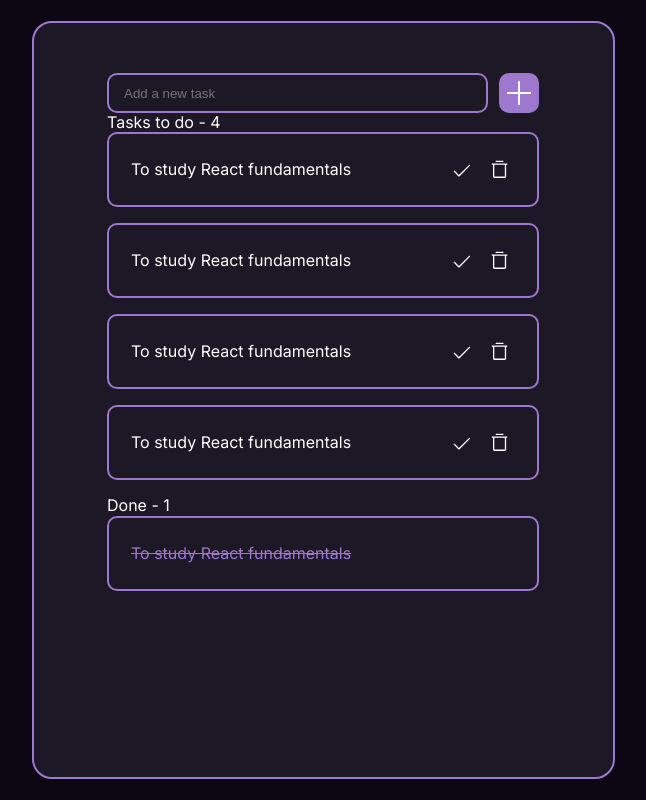
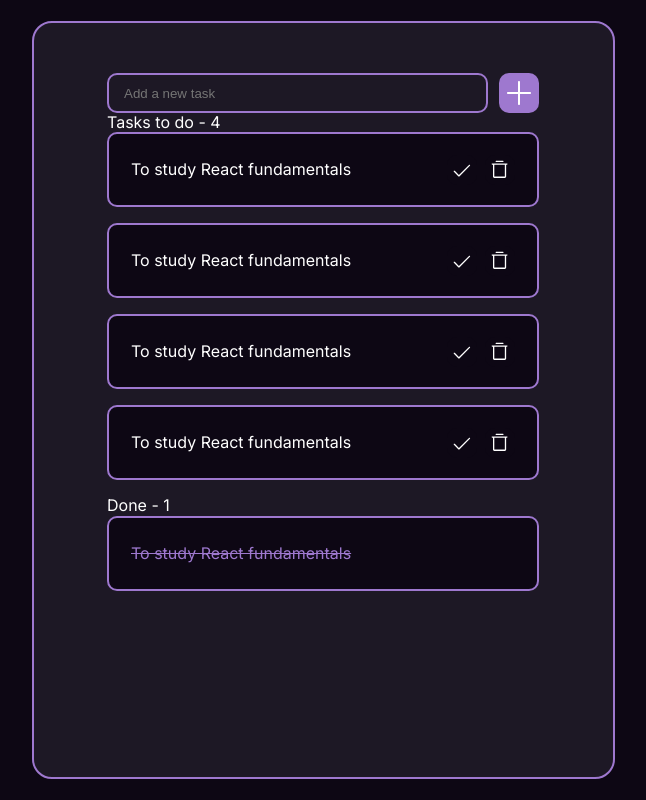
Before and after one commit to Zuhaitz/bridge-task-app, a React (Vite) app: page / in a window 1280 px wide. Shown: the whole page, without its empty margins (317-963 px from the left). Built offline with nearby package versions, Linux system fonts and the light colour scheme.

Commit message:
changed tasks background color

```diff
--- a/src/assets/styles/abstracts/_colors.scss
+++ b/src/assets/styles/abstracts/_colors.scss
@@ -4,4 +4,5 @@ $primary-text-color: #ffffff;
 $secondary-text-color: #777777;
 
 $page-color: #0d0714;
+$page-color-2: #15101c;
 $background-color: #1d1825;
--- a/src/components/task/Task.scss
+++ b/src/components/task/Task.scss
@@ -9,6 +9,8 @@
   margin-bottom: 16px;
 
   @include apply-border;
+
+  background-color: $page-color;
 
   &__cross-text {
     color: $primary-color;
@@ -22,7 +24,7 @@
   &__btn {
     margin-left: 8px;
     padding: 4px;
-    @include icon-button($background-color, 22px, 22px);
+    @include icon-button($page-color, 22px, 22px);
 
     &:hover {
       background-color: $primary-color;
```
